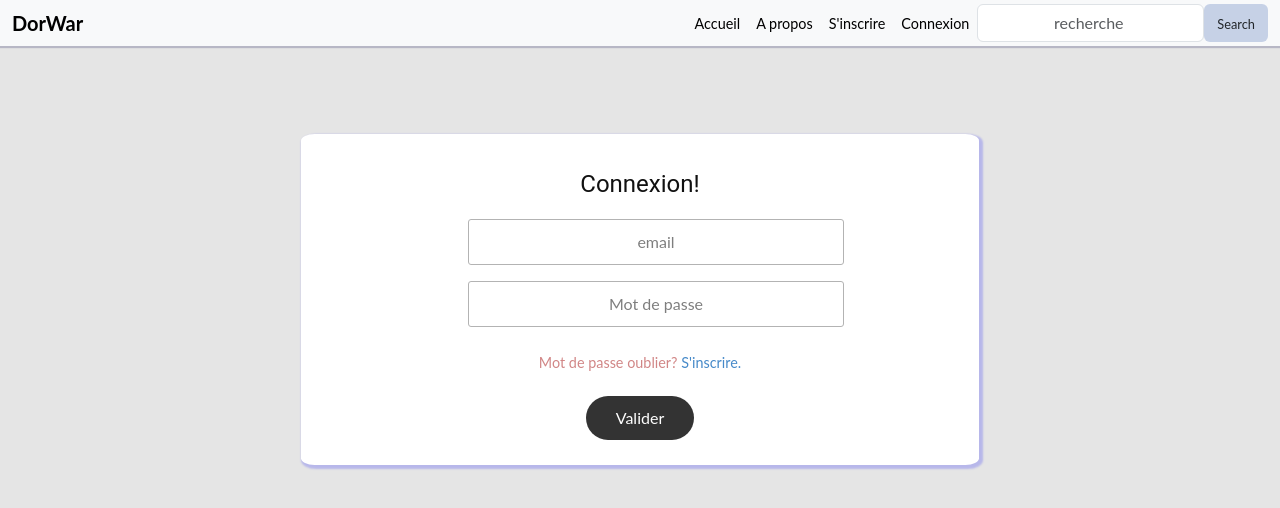
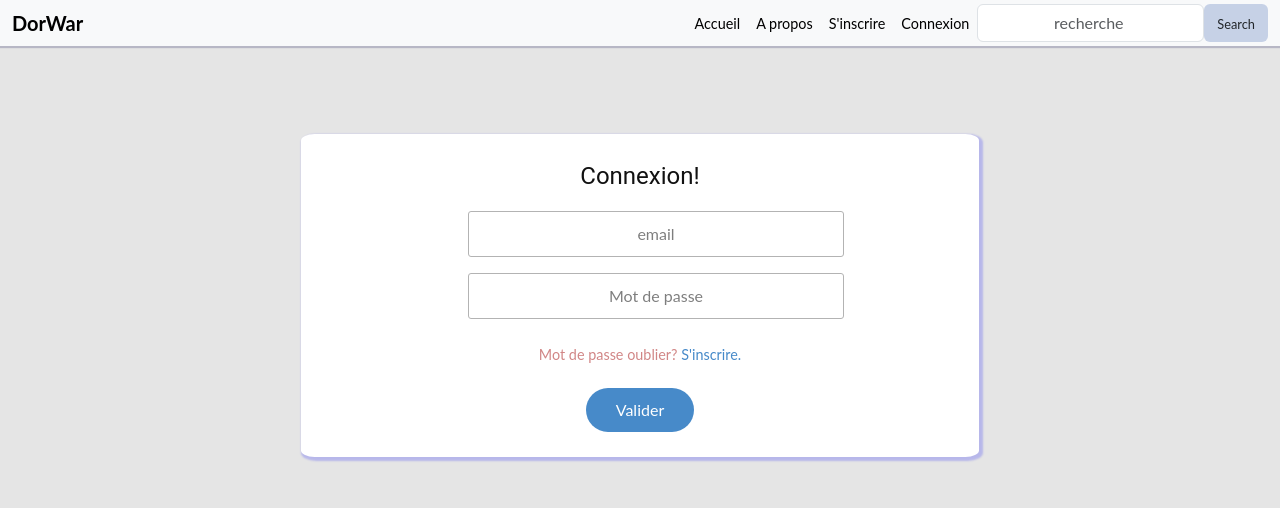
Before and after one commit to Mariu-diatta/entrepreunariat, a React (Create React App) app in the folder my-react-app/: page /login in a window 1280 px wide. Shown: the top 508 px of the page. Built offline with nearby package versions, Linux system fonts and the light colour scheme.

Commit message:
btn login logout done *

```diff
--- a/my-react-app/src/Common/buttonSubmit.js
+++ b/my-react-app/src/Common/buttonSubmit.js
@@ -1,7 +1,7 @@
 const BtnSmt=()=>{
     return(
         <>
-            <button type="submit" value="submit"  className="u-active-palette-3-base  u-grey-80 u-border-none u-btn u-btn-round u-btn-submit u-button-style u-hover-palette-3-base u-radius-50" >Valider</button>
+            <button type="submit" value="submit"  className="u-active-palette-3-base  u-border-none u-btn u-btn-round u-btn-submit u-button-style u-hover-palette-3-base u-radius-50" style={{button:'blue'}}>Valider</button>
         </>
     )
 }
--- a/my-react-app/src/Common/logIn.js
+++ b/my-react-app/src/Common/logIn.js
@@ -6,12 +6,13 @@ import { signInWithEmailAndPassword } from "firebase/auth"
 import { auth } from '../FirebaseUser/index.js';
 
 function LogIn(props){
+
     const signIn=(email, pwd)=>signInWithEmailAndPassword(auth, email, pwd)
+
     const [email, setEmail]= useState("");
     const [password, setPassword] = useState("");
     const [passOublie, setPasseOublie]=useState(true)
     const [validation, setValidation]=useState("")
-    const [token, setToken]=useState(null)
 
     const inputs=useRef([])
 
@@ -24,14 +25,12 @@ function LogIn(props){
     const formRef=useRef();
 
     const handleSubmit = async (e)=>{
-
       e.preventDefault();
 
       if ((inputs.current[1].value.length || inputs.current[2].value.length)< 6){
         setValidation("6 character min")
         return;
       }
-
       try{
         const cred =  await signIn(
           inputs.current[0].value,
@@ -41,23 +40,19 @@ function LogIn(props){
         setValidation("")
         setPassword("");
         setEmail("");
-        console.log((cred['user'])['accessToken']);
-        setToken((cred['user'])['accessToken'])
         props.changeHeaderState((cred['user'])['accessToken'])
       }catch(error){
-           alert(error)
+            alert(error)
       }
-
     };
 
     return(
       <>
-
         <div className="u-align-center u-section-6 u-grey-10 " style={{paddingBottom:'100%', paddingTop:'1%' , width:'100%'}}>
             <div className="u-form u-form-1 logInStye" >
 
                 <form onSubmit = {handleSubmit} ref={formRef}  className="u-clearfix u-form-spacing-40  u-inner-form " source="email" style={{paddingLeft:'20%', paddingRight:'20%'}}>
-                    <h4 className="u-alligne-center pt-3" >{passOublie?'Connexion!':"Mail de recupération"}</h4>
+                    <h4 className="u-alligne-center pt-2" >{passOublie?'Connexion!':"Mail de recupération"}</h4>
                     <div className="u-form-group u-form-name u-form-partition-factor-2 u-label-none u-form-group-1">
                       <input ref={addInputs}  type="email" placeholder="email" id="name-e4cc" name={email} value={email} onChange={(e)=>setEmail(e.target.value)}  className="u-align-center u-input m-3" maxlength="30"  required="" wfd-id="id409"  height="48" />
                       <input ref={addInputs}   type="password" placeholder="Mot de passe" id="name-e4cc2" name={password}  value={password} onChange={(e)=>setPassword(e.target.value)}   className="u-align-center u-input m-3" maxlength="30"  required="" wfd-id="id409"/>
--- a/my-react-app/src/Common/registered.js
+++ b/my-react-app/src/Common/registered.js
@@ -59,13 +59,12 @@ function SignUp(props){
 
     return(
       <>
-
         <div className="u-align-center u-section-6 u-grey-10 " style={{paddingBottom:'100%', paddingTop:'1%' , width:'100%'}}>
             <div className="u-form u-form-1 logInStye" >
 
                 <form onSubmit = {handleSubmit} ref={formRef}  className="u-form-spacing-40  u-inner-form" source="email" style={{paddingLeft:'20%', paddingRight:'20%'}}>
                     <div className="u-form-group u-allign-center u-form-name u-form-partition-factor-2 u-label-none u-form-group-1">
-                     <h4 className="u-align-center  pt-3 " >inscription</h4>
+                     <h4 className="u-align-center  pt-3 " >Inscription!</h4>
                       <input ref={addInputs}  type="email" placeholder="email" id="name-e4cc" name={email} value={email} onChange={(e)=>setEmail(e.target.value)}  className="u-align-center u-input m-3" maxlength="30"  required="" wfd-id="id409"  height="48" />
 
                       <input ref={addInputs}   type="password" placeholder="Mot de passe" id="name-e4cc2" name={password}  value={password} onChange={(e)=>setPassword(e.target.value)}   className="u-align-center u-input m-3"  maxlength="30"  required="" wfd-id="id409"/>
```
